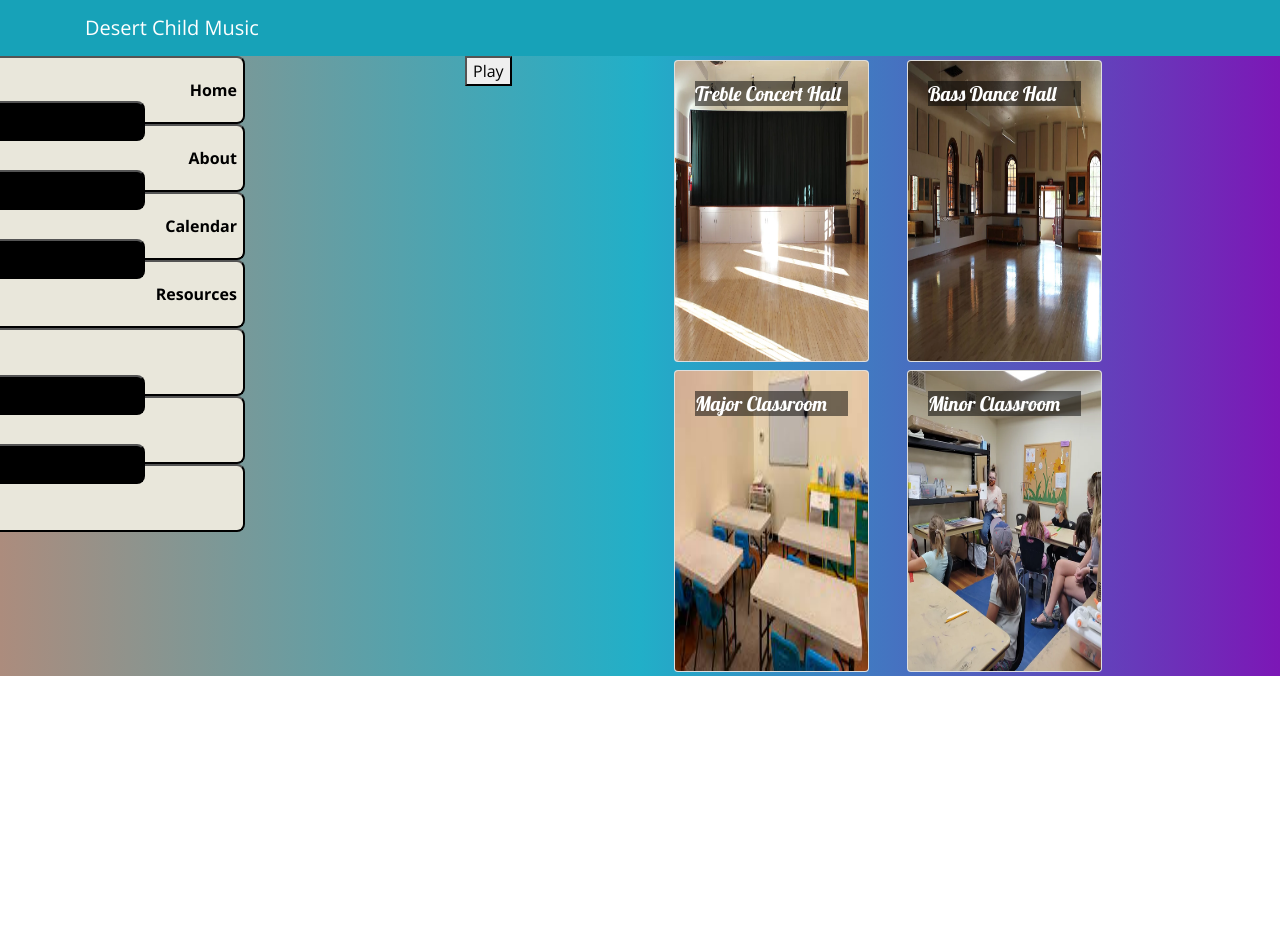
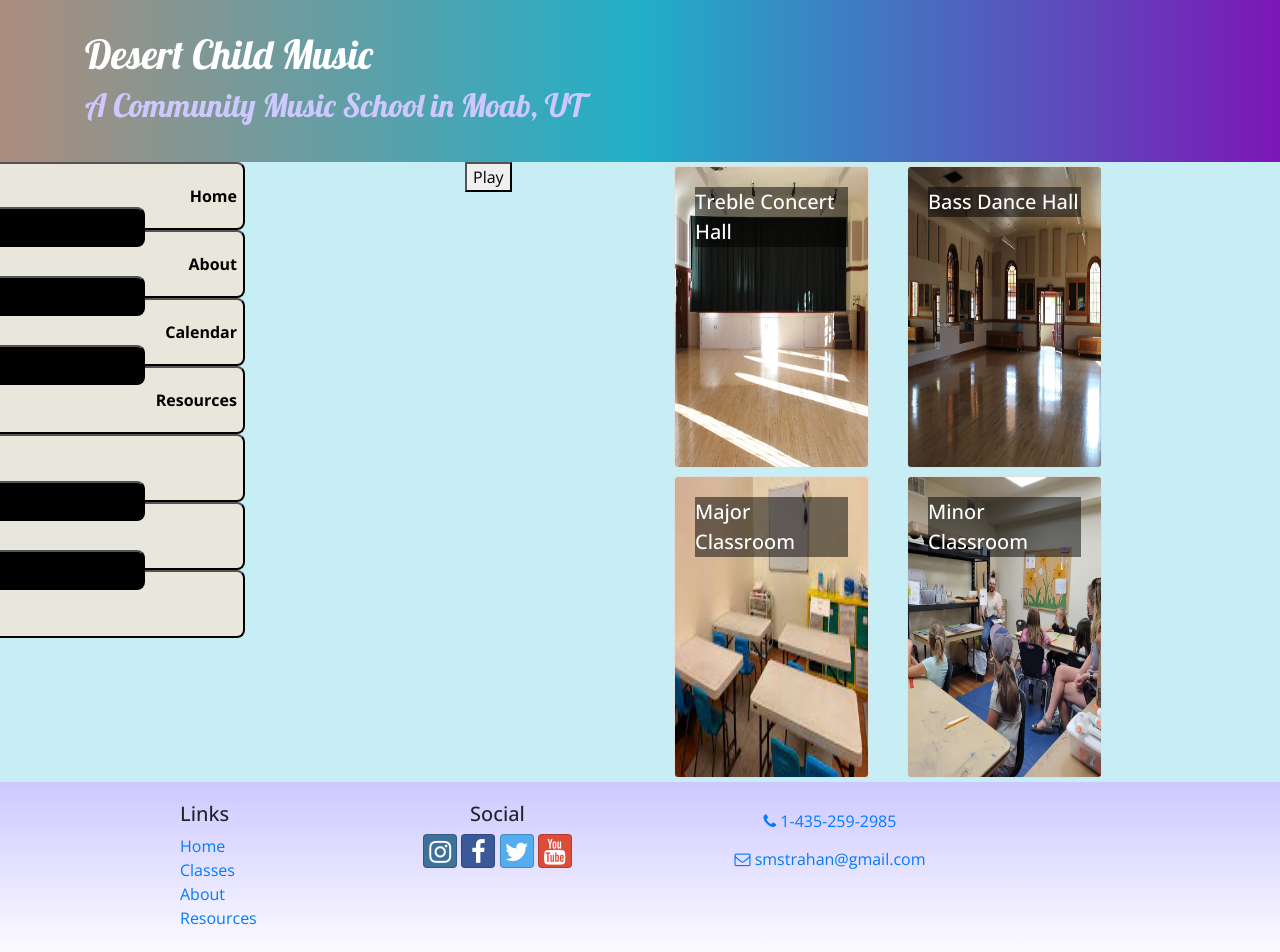
Before and after one commit to Sheilabob/DCM-in-React, a React (Create React App) app: page / in a window 1280 px wide. Shown: the top 952 px of the page. Before the commit the page ends 800 px from the top, so only its background shows below. Built offline with nearby package versions, Linux system fonts and the light colour scheme.

Commit message:
header and footer

```diff
--- a/package.json
+++ b/package.json
@@ -7,6 +7,8 @@
     "@testing-library/react": "^11.1.0",
     "@testing-library/user-event": "^12.1.10",
     "bootstrap": "4.5.2",
+    "bootstrap-social": "5.1.1",
+    "font-awesome": "4.7.0",
     "react": "^17.0.2",
     "react-dom": "^17.0.2",
     "react-popper": "1.3.6",
--- a/src/App.css
+++ b/src/App.css
@@ -1,5 +1,5 @@
 .App {
-  background-image: linear-gradient(to right, #ac8c7d, #21afc8, #7c17b6);
+  background-color: #c8eef5;
 }
 
 .photo {
@@ -10,8 +10,51 @@
   font-family: "Open Sans", sans-serif;
 }
 
+h1,
+h2,
+h3,
+.card-body > .card-title {
+  font-family: "Lobster", cursive;
+}
+
 .card-title {
-  font: 500 1.25rem "Lobster", cursive;
+  font-weight: 500;
+  font-size: 1.25rem;
+}
+
+h2 {
+  color: #3046c5;
+}
+
+.card-img-overlay .card-title {
+  color: white;
+  background-color: rgba(0, 0, 0, 0.5);
+}
+
+.row-content {
+  padding: 50px 0;
+  border-bottom: 1px ridge;
+  min-height: 200px;
+}
+
+.site-footer {
+  background-image: linear-gradient(#cec8ff, white);
+  padding: 20px 0;
+}
+
+.jumbotron {
+  margin: 0;
+  padding: 30px;
+  background-image: linear-gradient(to right, #ac8c7d, #21afc8, #7c17b6);
+  color: white;
+}
+
+.jumbotron h2 {
+  color: #cec8ff;
+}
+
+.navbar-dark {
+  background-color: #7c17b6;
 }
 
 .card-img-overlay .card-title {
--- a/src/components/DirectoryComponent.js
+++ b/src/components/DirectoryComponent.js
@@ -1,18 +1,23 @@
-import React, { Component } from 'react';
+import React from 'react';
 import { Card, CardImg, CardImgOverlay, CardTitle } from 'reactstrap';
 
-class Directory extends Component {
+function RenderDirectoryItem({room, onClick}) {
+    return (
+        <Card onClick={() => onClick(room.id)}>
+            <CardImg width="100%" className="photo" src={room.image} alt={room.name} />
+            <CardImgOverlay>
+                <CardTitle>{room.name}</CardTitle>
+            </CardImgOverlay>
+        </Card>
+    )
+}
 
-    render() {
-        const directory = this.props.rooms.map(room => {
+function Directory(props) {
+
+        const directory = props.rooms.map(room => {
             return (
                 <div key={room.id} className="col-md-5 m-1">
-                    <Card onClick={() => this.props.onClick(room.id)}>
-                        <CardImg width="100%" className="photo" src={room.image} alt={room.name} />
-                        <CardImgOverlay>
-                            <CardTitle>{room.name}</CardTitle>
-                        </CardImgOverlay>
-                    </Card>
+                    <RenderDirectoryItem room={room} onClick={props.onClick} />
                 </div>
             )
         })
@@ -28,7 +33,7 @@
                 </div> */}
             </div>
         );
-    }
+
 }
 
 export default Directory;
--- /dev/null
+++ b/src/components/FooterComponent.js
@@ -0,0 +1,34 @@
+import React from 'react';
+
+function Footer(props) {
+    return (
+        <footer className="site-footer">
+            <div className="container">
+                <div className="row">
+                    <div className="col-4 col-sm-2 offset-1">
+                        <h5>Links</h5>
+                        <ul className="list-unstyled">
+                            <li><a href="#">Home</a></li>
+                            <li><a href="#">Classes</a></li>
+                            <li><a href="#">About</a></li>
+                            <li><a href="#">Resources</a></li>
+                        </ul>
+                    </div>
+                    <div className="col-6 col-sm-3 text-center">
+                        <h5>Social</h5>
+                        <a className="btn btn-social-icon btn-instagram" href="http://instagram.com/"><i className="fa fa-instagram" /></a>{' '}
+                        <a className="btn btn-social-icon btn-facebook" href="http://www.facebook.com/"><i className="fa fa-facebook" /></a>{' '}
+                        <a className="btn btn-social-icon btn-twitter" href="http://twitter.com/"><i className="fa fa-twitter" /></a>{' '}
+                        <a className="btn btn-social-icon btn-google" href="http://youtube.com/"><i className="fa fa-youtube" /></a>
+                    </div>
+                    <div className="col-sm-4 text-center">
+                        <a role="button" className="btn btn-link" href="tel:+14352592985"><i className="fa fa-phone" /> 1-435-259-2985</a><br />
+                        <a role="button" className="btn btn-link" href="mailto:smstrahan@gmail.com"><i className="fa fa-envelope-o" /> smstrahan@gmail.com</a>
+                    </div>
+                </div>
+            </div>
+        </footer>
+    );
+}
+
+export default Footer;
--- /dev/null
+++ b/src/components/HeaderComponent.js
@@ -0,0 +1,28 @@
+import React, { Component } from 'react';
+import { Navbar, NavbarBrand, Jumbotron } from 'reactstrap';
+
+class Header extends Component {
+    render() {
+        return(
+            // <React.Fragment>
+                <Jumbotron fluid>
+                    <div className="container">
+                        <div className="row">
+                            <div className="col">
+                                <h1>Desert Child Music</h1>
+                                <h2>A Community Music School in Moab, UT</h2>
+                            </div>
+                        </div>
+                    </div>
+                </Jumbotron>
+                /* <Navbar dark sticky="top">
+                <div className="container">
+                    <NavbarBrand href="/">Desert Child Music</NavbarBrand>
+                </div>
+                </Navbar> */
+            /* </React.Fragment> */
+        );
+    }
+}
+
+export default Header;
--- a/src/components/MainComponent.jsx
+++ b/src/components/MainComponent.jsx
@@ -1,11 +1,12 @@
 import { Component} from 'react';
-import { Navbar, NavbarBrand } from 'reactstrap';
 import Directory from './DirectoryComponent';
 import { ROOMS } from '../shared/rentalRooms.js';
 import Keyboard from './keyboardComponent';
 import KeyboardMenu from './KeyboardMenuComponent';
 import Trying from './testingSoundComponent';
 import RoomInfo from './RoomInfo.js';
+import Header from './HeaderComponent';
+import Footer from './FooterComponent';
 
 
 class Main extends Component {
@@ -24,12 +25,7 @@
   render() {
       return (
           <div>
-
-              <Navbar dark color="info">
-              <div className="container">
-                  <NavbarBrand href="/">Desert Child Music</NavbarBrand>
-              </div>
-              </Navbar>
+              <Header />
               {/* <Keyboard /> */}
               <div className="container">
                   <div className="row">
@@ -41,10 +37,11 @@
                     </div>
                     <div className="col-6">
                     <Directory  rooms={this.state.rooms} onClick={roomId => this.onRoomSelect(roomId)}/>
-                    <RoomInfo room={this.state.rooms.filter(room => room.id === this.state.selectedCampsite)[0]}/>
+                    <RoomInfo room={this.state.rooms.filter(room => room.id === this.state.selectedRoom)[0]}/>
                     </div>
                   </div>
               </div>
+              <Footer />
           </div>
       );
   }
--- a/src/components/RoomInfo.js
+++ b/src/components/RoomInfo.js
@@ -1,10 +1,10 @@
-import React, { Component } from 'react';
+import React from 'react';
 import { Card, CardImg, CardText, CardBody, CardTitle } from 'reactstrap';
 
 
 
-class RoomInfo extends Component {
-    renderRoom(room) {
+
+function RenderRoom({room}) {
         return(
             <div className="col-md-5 m-1">
                 <Card>
@@ -17,7 +17,8 @@
             </div>
         )
     }
-    renderComments(comments) {
+
+function RenderComments({comments}) {
         if (comments) {
             return(
                 <div className="col-5 m-1">
@@ -33,13 +34,14 @@
             <div />
         )
     }
-    render() {
-        if (this.props.room) {
+
+function RoomInfo(props) {
+        if (props.room) {
             return (
                 <div className="container">
                     <div className="row">
-                    {this.renderRoom(this.props.room)}
-                    {this.renderComments(this.props.room.comments)}
+                    <RenderRoom room={props.room} />
+                    <RenderComments comments={props.room.comments} />
                     </div>
                 </div>
             )
@@ -48,6 +50,5 @@
             <div />
         )
     }
-}
 
 export default RoomInfo;
--- a/src/components/testingSoundComponent.jsx
+++ b/src/components/testingSoundComponent.jsx
@@ -1,17 +1,16 @@
 import React from 'react';
 
 function Trying() {
-  let audio = new Audio("./sounds/B.mp3")
 
-  const start = () => {
-    audio.play()
-  }
+  const playtheSound = new Audio("assets/sound/B.mp3");
 
   return (
     < div >
-      <button onClick={start}>Play</button>
+      <button onClick={() => {playtheSound.play()}}>Play</button>
     </div >
   );
 }
 
+
+
 export default Trying;
--- a/src/index.js
+++ b/src/index.js
@@ -5,6 +5,8 @@
 import 'bootstrap/dist/css/bootstrap.min.css';
 import 'typeface-lobster';
 import 'typeface-open-sans';
+import 'font-awesome/css/font-awesome.css';
+import 'bootstrap-social/bootstrap-social.css';
 import App from './App';
 
 ReactDOM.render(
```
Also changed, not shown: 2 other files (tests, documents, lock files or other folders).
